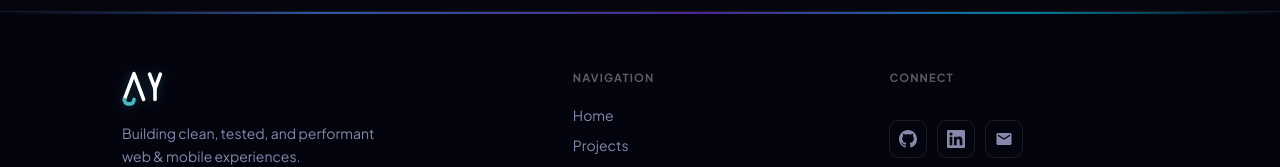
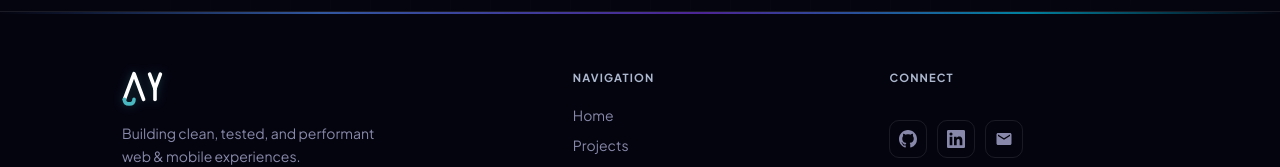
Before and after one commit to AOYousufi/My-Portfolio, a React (Vite) app: page / in a window 1280 px wide. Shown: the part 2158-2325 px from the top of the page. Built offline with nearby package versions, Linux system fonts and the light colour scheme.

Commit message:
a11y: make footer section headings readable

```diff
--- a/src/components/Footer.css
+++ b/src/components/Footer.css
@@ -85,7 +85,7 @@
   font-weight: 700;
   letter-spacing: 0.1em;
   text-transform: uppercase;
-  color: rgba(255, 255, 255, 0.35);
+  color: #adb8cf;
   margin-bottom: 1.25rem;
 }
 
```
